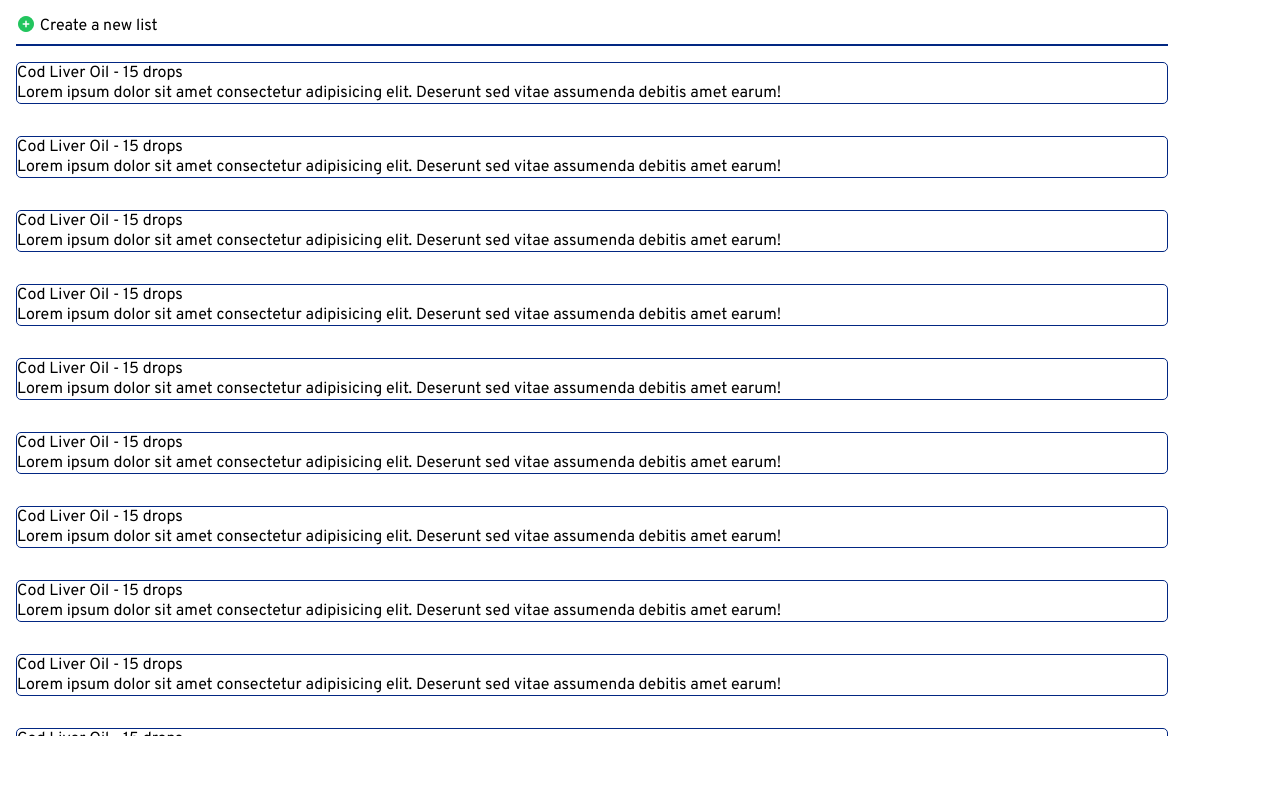
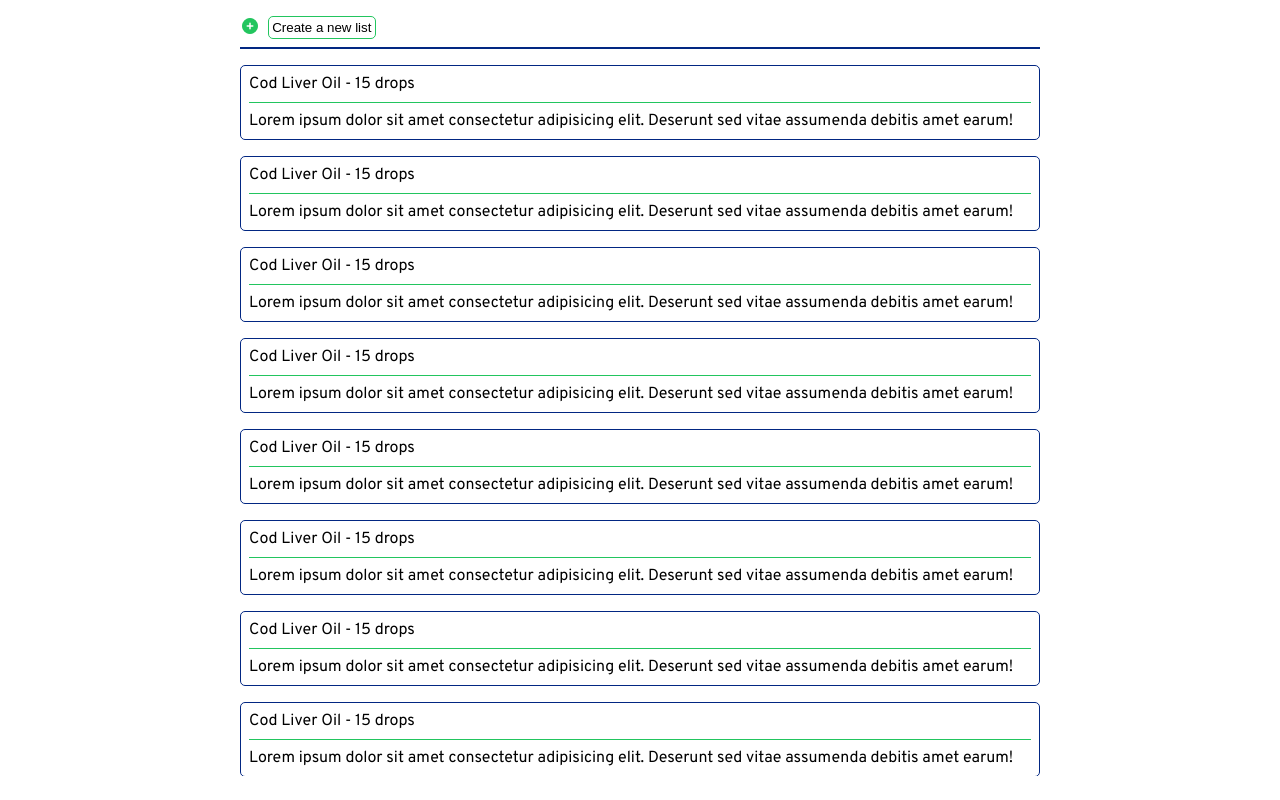
Before and after one commit to CoderAJ7470/LISTR, a React (Vite) app: page / in a window 1280 px wide. Built offline with nearby package versions, Linux system fonts and the light colour scheme.

Commit message:
Made the control panel sticky, and made a few more style changes

```diff
--- a/src/components/ControlPanel.tsx
+++ b/src/components/ControlPanel.tsx
@@ -3,7 +3,8 @@ import '../styles/controlPanel.scss';
 const ControlPanel = () => {
   return (
     <div className='add-new-list'>
-      <i className='fa-solid fa-circle-plus'></i> Create a new list
+      <i className='fa-solid fa-circle-plus'></i>
+      <button className='create-list-button'>Create a new list</button>
     </div>
   );
 };
--- a/src/styles/controlPanel.scss
+++ b/src/styles/controlPanel.scss
@@ -2,8 +2,24 @@
   padding-bottom: 0.5rem;
   margin-bottom: 1rem;
   border-bottom: 2px solid rgb(2, 39, 130);
+  position: sticky;
+  top: 0;
+  background-color: var(--white);
 }
 
 .fa-circle-plus {
-  color: #22c55e;
+  color: var(--action-color-green);
 }
+
+.create-list-button {
+  padding: var(--button-padding);
+  margin-left: 0.5rem;
+  background: none;
+  border: 1px solid var(--action-color-green);
+  border-radius: 5px;
+
+  &:active {
+    color: var(--white);
+    background-color: var(--action-color-green);
+  }
+}
--- a/src/styles/main.scss
+++ b/src/styles/main.scss
@@ -1,3 +1,10 @@
+:root {
+  --action-color-green: #22c55e;
+  --white: #ffffff;
+
+  --button-padding: 0.2rem;
+}
+
 body {
   font-family: 'Overpass', sans-serif;
   box-sizing: border-box;
--- a/src/styles/tab.scss
+++ b/src/styles/tab.scss
@@ -1,8 +1,25 @@
+// Styl;es common to upper and lower parts of each tab
+%tab-upper-lower {
+  padding: 0.5rem;
+}
+
 .tab-wrapper {
   border: 1px solid rgb(2, 39, 130);
   border-radius: 5px;
+  padding: 0.5rem;
 
   &:not(:last-of-type) {
-    margin-bottom: 2rem;
+    margin-bottom: 1rem;
+  }
+
+  // Upper tab
+  .tab-upper {
+    padding-bottom: 0.5rem;
+    border-bottom: 1px solid var(--action-color-green);
+  }
+
+  // Lower tab
+  .tab-lower {
+    padding-top: 0.5rem;
   }
 }
--- a/src/styles/wrapper.scss
+++ b/src/styles/wrapper.scss
@@ -1,6 +1,7 @@
 .wrapper {
   width: 90%;
-  height: 90vh;
-  margin: 1rem;
+  max-width: 800px;
+  height: 95vh;
   overflow-y: auto;
+  margin: 1rem auto;
 }
```
